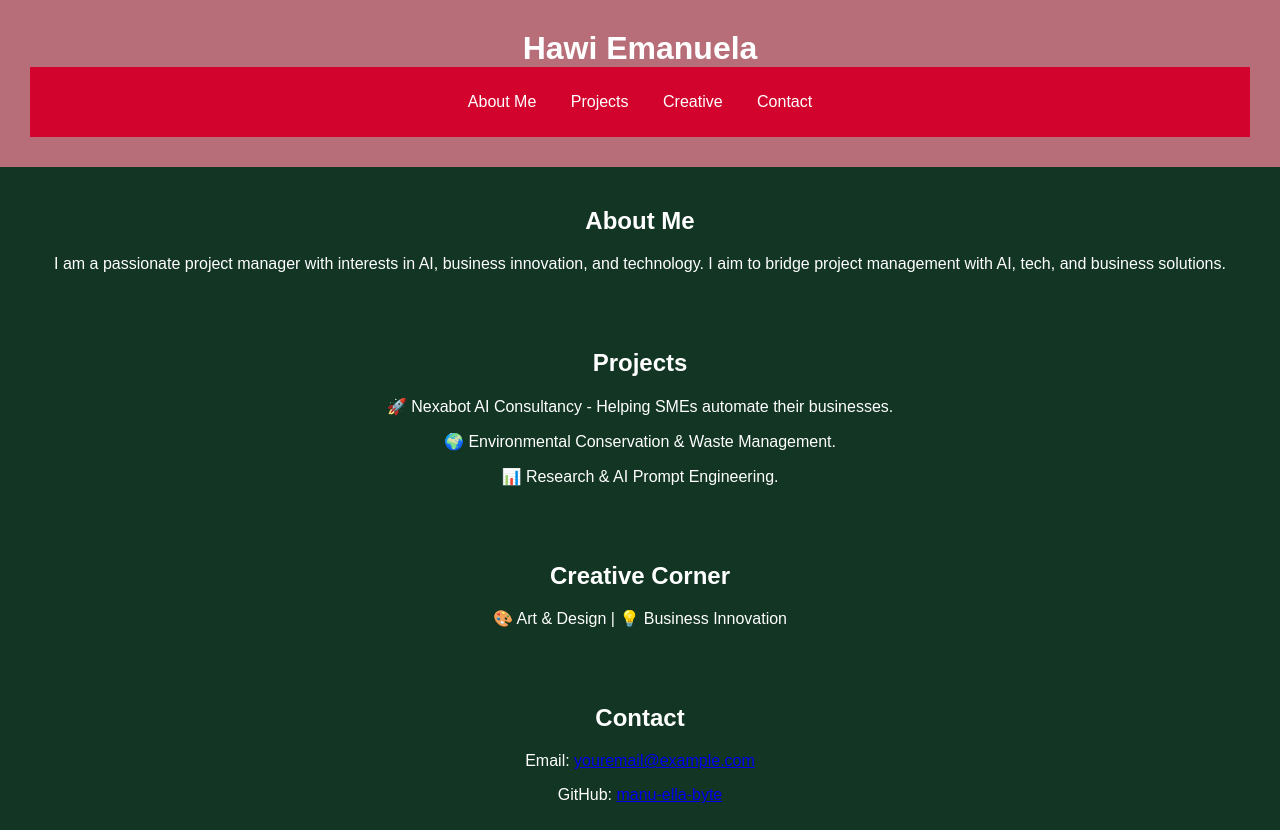
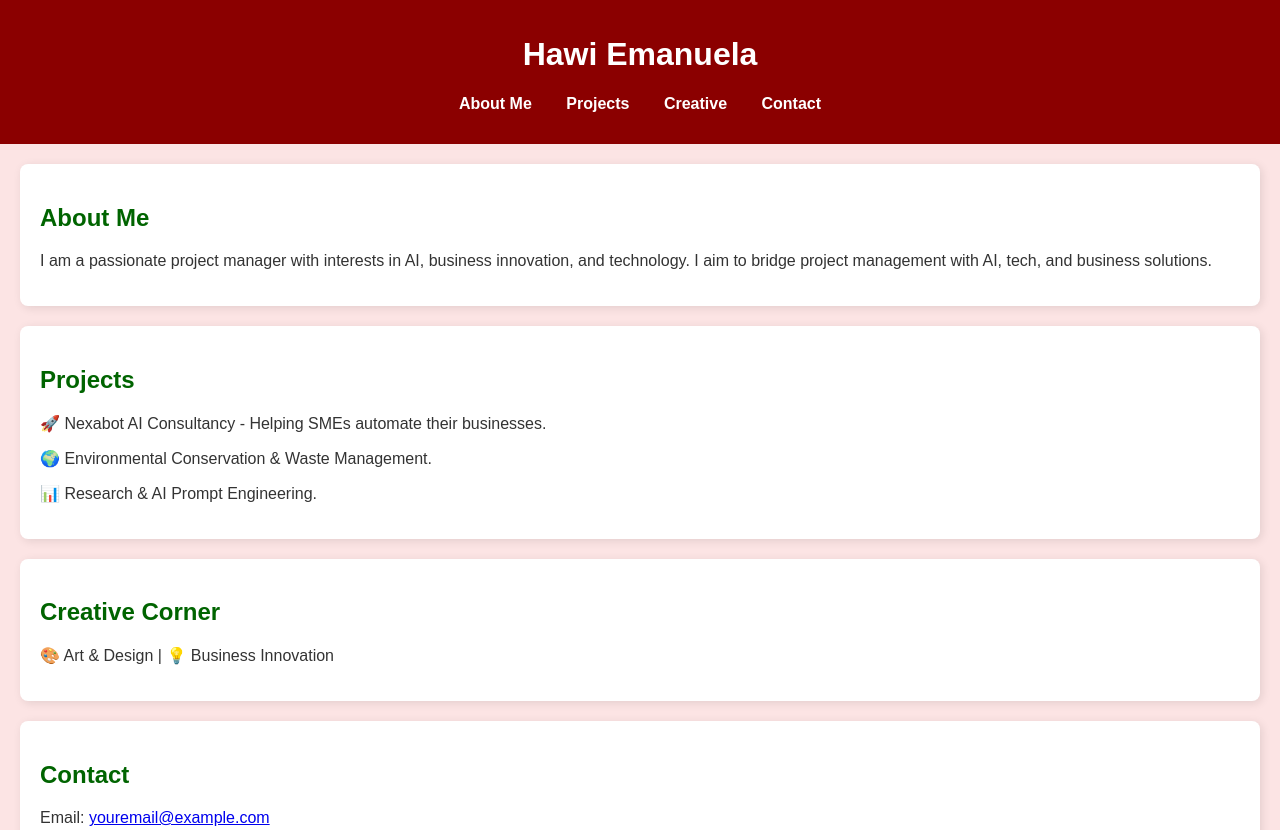
Before and after one commit to manu-ella-byte/Hawiemanuela-portfolio, a plain HTML site: page index.html in a window 1280 px wide. Shown: the top 830 px of the page. Drawn offline with Linux system fonts and the light colour scheme.

Commit message:
Update styles.css

```diff
--- a/styles.css
+++ b/styles.css
@@ -1,35 +1,18 @@
-/* Color Palette */
-:root {
-    --rose-gold: #B76E79;
-    --cherry-red: #D2042D;
-    --phantom-green: #123524;
-    --white: #fff;
-    --dark-gray: #333;
-}
-
+/* General Styling */
 body {
     font-family: Arial, sans-serif;
     margin: 0;
     padding: 0;
-    background-color: var(--phantom-green);
-    color: var(--white);
+    background-color: #fce4e4; /* Light rose gold */
+    color: #333;
 }
 
+/* Header */
 header {
-    background-color: var(--rose-gold);
+    background-color: #8b0000; /* Cherry red */
+    color: white;
+    padding: 15px;
     text-align: center;
-    padding: 30px;
-}
-
-header h1 {
-    margin: 0;
-    color: var(--white);
-}
-
-nav {
-    text-align: center;
-    background-color: var(--cherry-red);
-    padding: 10px;
 }
 
 nav ul {
@@ -43,17 +26,28 @@ nav ul li {
 }
 
 nav ul li a {
-    color: var(--white);
+    color: white;
     text-decoration: none;
+    font-weight: bold;
 }
 
+/* Sections */
 section {
     padding: 20px;
-    text-align: center;
+    margin: 20px;
+    background-color: white;
+    border-radius: 8px;
+    box-shadow: 2px 2px 10px rgba(0, 0, 0, 0.1);
 }
 
+h2 {
+    color: #006400; /* Phantom green */
+}
+
+/* Footer */
 footer {
-    background-color: var(--rose-gold);
     text-align: center;
     padding: 10px;
+    background-color: #8b0000; /* Cherry red */
+    color: white;
 }
```
